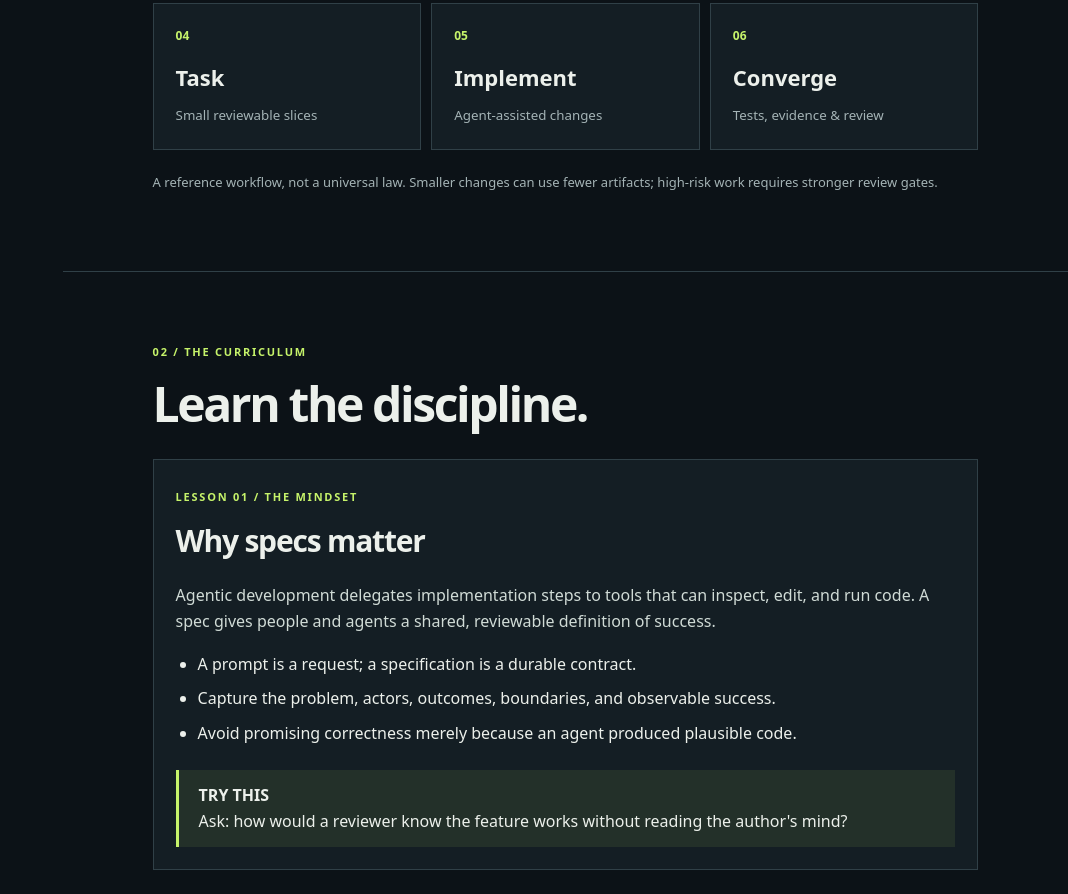
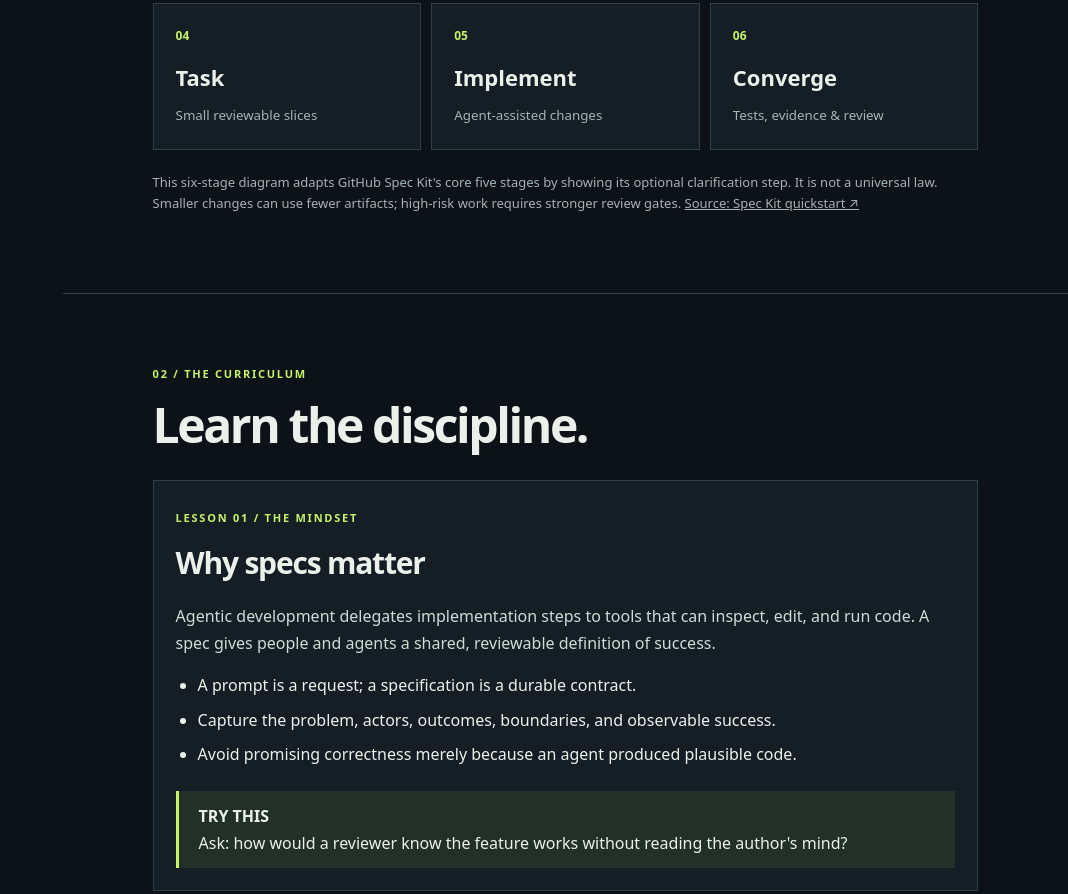
Before and after one commit to renejahn/learnspecdriven, a plain HTML site: page index.html in a window 1280 px wide. Shown: the part 1233-2127 px from the top of the page, without its empty margins (212-1280 px from the left). Drawn offline with Linux system fonts and the light colour scheme.

```diff
--- a/index.html
+++ b/index.html
@@ -5,8 +5,8 @@
 <body><a class="skip" href="#main">Skip to lessons</a><header class="top"><a class="brand" href="#">◈ LEARN / SDD</a><span class="edition">FIELD GUIDE · 2026</span><a class="toplink" href="#references">Sources ↗</a></header>
 <div class="layout"><aside class="sidebar" aria-label="Course navigation"><p class="eyebrow">YOUR FIELD GUIDE</p><h2>Build with<br>intent.</h2><p class="muted">Six focused lessons. One practical workflow.</p><div class="progress"><div id="progressbar"></div></div><p id="progresslabel" class="small">0 of 6 completed</p><nav id="lessonsNav" aria-label="Lessons"></nav><div class="sidefoot">SPECIFY → VERIFY → SHIP</div></aside>
 <main id="main"><section class="hero"><div class="eyebrow">THE AGENTIC ENGINEERING PLAYBOOK <span class="pill">FREE · OPEN</span></div><h1>Less prompting.<br><em>More proof.</em></h1><p class="lead">Learn to turn an idea into an explicit contract, guide an AI coding agent through implementation, and verify what actually shipped.</p><div class="heroactions"><button id="start" class="primary">Start learning <span>↗</span></button><a class="secondary" href="#workflow">Explore the workflow ↓</a></div><div class="herostats"><span><strong>06</strong> lessons</span><span><strong>01</strong> worked example</span><span><strong>∞</strong> iterations</span></div></section>
-<section id="workflow" class="section"><div class="sectionhead"><span class="eyebrow">01 / THE SYSTEM</span><h2>From vague intent to verified behavior.</h2></div><div class="workflow"><div><b>01</b><strong>Specify</strong><small>Outcomes & acceptance criteria</small></div><div><b>02</b><strong>Clarify</strong><small>Resolve unknowns & risks</small></div><div><b>03</b><strong>Plan</strong><small>Architecture & constraints</small></div><div><b>04</b><strong>Task</strong><small>Small reviewable slices</small></div><div><b>05</b><strong>Implement</strong><small>Agent-assisted changes</small></div><div><b>06</b><strong>Converge</strong><small>Tests, evidence & review</small></div></div><p class="note">A reference workflow, not a universal law. Smaller changes can use fewer artifacts; high-risk work requires stronger review gates.</p></section>
+<section id="workflow" class="section"><div class="sectionhead"><span class="eyebrow">01 / THE SYSTEM</span><h2>From vague intent to verified behavior.</h2></div><div class="workflow"><div><b>01</b><strong>Specify</strong><small>Outcomes & acceptance criteria</small></div><div><b>02</b><strong>Clarify</strong><small>Resolve unknowns & risks</small></div><div><b>03</b><strong>Plan</strong><small>Architecture & constraints</small></div><div><b>04</b><strong>Task</strong><small>Small reviewable slices</small></div><div><b>05</b><strong>Implement</strong><small>Agent-assisted changes</small></div><div><b>06</b><strong>Converge</strong><small>Tests, evidence & review</small></div></div><p class="note">This six-stage diagram adapts GitHub Spec Kit's core five stages by showing its optional clarification step. It is not a universal law. Smaller changes can use fewer artifacts; high-risk work requires stronger review gates. <a href="https://github.com/github/spec-kit/blob/main/docs/quickstart.md" target="_blank" rel="noopener noreferrer">Source: Spec Kit quickstart ↗</a></p></section>
 <section class="section lessonSection" id="learn"><div class="sectionhead"><span class="eyebrow">02 / THE CURRICULUM</span><h2>Learn the discipline.</h2></div><div id="lesson" aria-live="polite"></div><div class="lessonbuttons"><button id="prev" class="secondary">← Previous</button><button id="complete" class="primary">Mark complete & continue →</button></div></section>
-<section class="section"><div class="sectionhead"><span class="eyebrow">03 / PRACTICE</span><h2>Try the specification lab.</h2></div><p class="muted">Turn a feature request into a testable contract. Copy the starter prompt, then compare the result against the checklist.</p><div class="lab"><div><span class="eyebrow">RAW REQUEST</span><p>“Let users export their tasks.”</p><span class="eyebrow">BETTER CONTRACT</span><p>“Authenticated users can export only their own tasks as UTF-8 CSV, with a header row, predictable column order, correct escaping, and a clear empty-state behavior.”</p></div><button id="copy" class="primary">Copy agent prompt</button></div><p class="small">Full worked example: <a href="docs/example-spec.md">feature spec ↗</a></p></section>
+<section class="section"><div class="sectionhead"><span class="eyebrow">03 / PRACTICE</span><h2>Try the specification lab.</h2></div><p class="muted">Turn a feature request into a testable contract. Copy the starter prompt, then compare the result against the checklist.</p><div class="lab"><div><span class="eyebrow">RAW REQUEST</span><p>“Let users export their tasks.”</p><span class="eyebrow">BETTER CONTRACT</span><p>“Authenticated users can export only their own tasks as UTF-8 CSV, with a header row, predictable column order, correct escaping, and a clear empty-state behavior.”</p></div><button id="copy" class="primary">Copy agent prompt</button></div><p class="small">Example design exercise (not a verified implementation): <a href="docs/example-spec.md">feature spec ↗</a></p></section>
 <section class="section"><div class="sectionhead"><span class="eyebrow">04 / CHECK YOURSELF</span><h2>Quick knowledge check.</h2></div><div id="quiz"></div></section>
-<section class="section" id="references"><div class="sectionhead"><span class="eyebrow">05 / GO DEEPER</span><h2>Read the source material.</h2></div><div class="refs"><a href="https://github.github.com/spec-kit/" target="_blank" rel="noopener">GitHub Spec Kit <span>Official workflow ↗</span></a><a href="https://github.github.com/spec-kit/quickstart.html" target="_blank" rel="noopener">Spec Kit Quickstart <span>Hands-on process ↗</span></a><a href="https://agents.md/" target="_blank" rel="noopener">AGENTS.md <span>Repository instructions ↗</span></a><a href="https://github.com/openai/openai-cookbook/blob/main/examples/codex/iterating-development-workflows-with-codex.md" target="_blank" rel="noopener">Codex workflow recipe <span>Agent harness ↗</span></a><a href="https://arxiv.org/abs/2609.00252" target="_blank" rel="noopener">Human–agent SDD paper <span>Emerging research ↗</span></a></div><p class="small">Further reading, source context, and research limitations: <a href="docs/references.md">reference notes</a>.</p></section><footer>BUILT TO LEARN. SPECIFY WITH CARE. VERIFY WITH EVIDENCE. <a href="#">↑ TOP</a></footer></main></div><script src="app.js"></script></body></html>
+<section class="section" id="references"><div class="sectionhead"><span class="eyebrow">05 / GO DEEPER</span><h2>Read the source material.</h2></div><div class="refs"><a href="https://github.github.com/spec-kit/" target="_blank" rel="noopener">GitHub Spec Kit <span>Official workflow ↗</span></a><a href="https://github.github.com/spec-kit/quickstart.html" target="_blank" rel="noopener">Spec Kit Quickstart <span>Hands-on process ↗</span></a><a href="https://agents.md/" target="_blank" rel="noopener">AGENTS.md <span>Repository instructions ↗</span></a><a href="https://github.com/openai/openai-cookbook/blob/main/examples/codex/iterating-development-workflows-with-codex.md" target="_blank" rel="noopener">Codex workflow recipe <span>Agent harness ↗</span></a><a href="https://arxiv.org/abs/2609.00252" target="_blank" rel="noopener">Human–agent SDD paper <span>Emerging research ↗</span></a></div><p class="small">This course distinguishes documented framework behavior from our recommended practices. It does not claim that any particular SDD method guarantees correctness or productivity improvements.</p><p class="small">Further reading, source context, and research limitations: <a href="docs/references.md">reference notes</a>.</p></section><footer>BUILT TO LEARN. SPECIFY WITH CARE. VERIFY WITH EVIDENCE. <a href="#">↑ TOP</a></footer></main></div><script src="app.js"></script></body></html>
```
